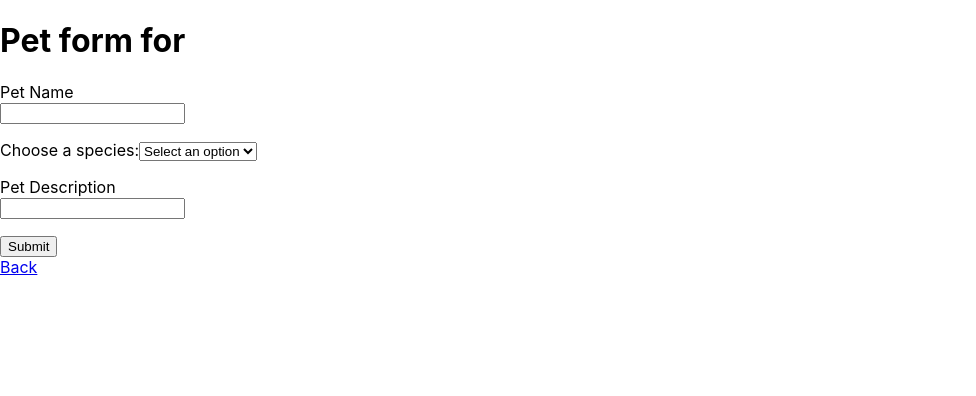
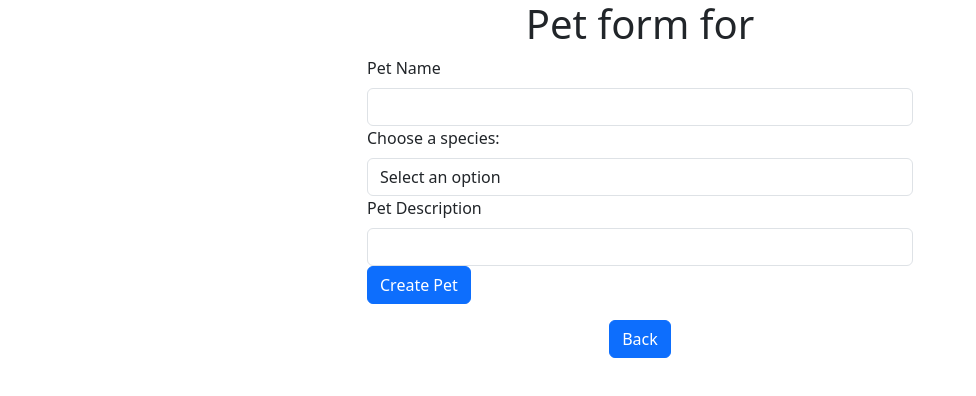
Before and after one commit to Islenna/bloodbank-defunct, a React (Create React App) app in the folder client/: page /pets/new/1 in a window 1280 px wide. Shown: the top 396 px of the page, without its empty margins (0-976 px from the left). Built offline with nearby package versions, Linux system fonts and the light colour scheme; no server answers.

Commit message:
Added Styling

```diff
--- a/client/package.json
+++ b/client/package.json
@@ -7,7 +7,9 @@
     "@testing-library/react": "^13.4.0",
     "@testing-library/user-event": "^13.5.0",
     "axios": "^1.4.0",
+    "bootstrap": "^5.3.0",
     "react": "^18.2.0",
+    "react-bootstrap": "^2.8.0",
     "react-dom": "^18.2.0",
     "react-router-dom": "^6.14.0",
     "react-scripts": "5.0.1",
--- a/client/public/index.html
+++ b/client/public/index.html
@@ -23,8 +23,10 @@
       Unlike "/favicon.ico" or "favicon.ico", "%PUBLIC_URL%/favicon.ico" will
       work correctly both with client-side routing and a non-root public URL.
       Learn how to configure a non-root public URL by running `npm run build`.
-    -->
-    <title>React App</title>
+    --><script src="https://cdn.jsdelivr.net/npm/bootstrap@5.2.3/dist/js/bootstrap.min.js"></script>
+
+
+    <title>Blood Bank</title>
   </head>
   <body>
     <noscript>You need to enable JavaScript to run this app.</noscript>
--- a/client/src/components/OwnerCard.js
+++ b/client/src/components/OwnerCard.js
@@ -1,6 +1,7 @@
 import React, { useState, useEffect } from 'react';
 import axios from 'axios';
 import { Link, useParams, useNavigate } from 'react-router-dom';
+import { Container, Row, Button } from 'react-bootstrap';
 
 export default function OwnerCard() {
     const [owner, setOwner] = useState({});
@@ -22,7 +23,6 @@ export default function OwnerCard() {
         axios
             .get(`http://localhost:8000/api/owners/${id}`)
             .then((res) => {
-
                 setOwner(res.data);
             })
             .catch((err) => console.log(err));
@@ -30,13 +30,14 @@ export default function OwnerCard() {
         axios
             .get(`http://localhost:8000/api/owners/${id}/pets`)
             .then((res) => {
-
                 setPets(res.data);
             })
             .catch((err) => console.log(err));
     }, [id]);
 
     return (
+        <Container>
+            <Row className="justify-content-center">
                 <div>
                     <h1>
                         {owner.firstName} {owner.lastName}'s Information
@@ -44,18 +45,29 @@ export default function OwnerCard() {
                     <p>First Name: {owner.firstName}</p>
                     <p>Last Name: {owner.lastName}</p>
                     <p>Phone Number: {owner.phoneNumber}</p>
+                    <p>Email: {owner.email}</p>
                     <p>Pets:</p>
                     <ul>
                         {pets.map((pet) => (
                             <li key={pet._id}>
                                 <Link to={`/pets/${pet._id}`}>{pet.petName}</Link> - {pet.petType}{' '}
-                        <button onClick={() => deletePet(pet._id)}>Delete</button>
+                                <Button variant="danger" onClick={() => deletePet(pet._id)}>
+                                    Delete
+                                </Button>
                             </li>
                         ))}
                     </ul>
-            <button onClick={() => navigate(`/owners/edit/${id}`)}>Edit</button>
-            <button onClick={() => navigate(`/owners`)}>Back</button>
-            <button onClick={() => navigate(`/pets/new/${id}`)}>Add Pet</button>
+                    <Button variant="primary" onClick={() => navigate(`/owners/edit/${id}`)}>
+                        Edit
+                    </Button>{' '}
+                    <Button variant="primary" onClick={() => navigate(`/owners`)}>
+                        Back
+                    </Button>{' '}
+                    <Button variant="primary" onClick={() => navigate(`/pets/new/${id}`)}>
+                        Add Pet
+                    </Button>
                 </div>
+            </Row>
+        </Container>
     );
 }
--- a/client/src/components/OwnerEdit.js
+++ b/client/src/components/OwnerEdit.js
@@ -1,68 +1,94 @@
-import React, { useEffect, useState } from 'react'
+import React, { useEffect, useState } from 'react';
 import axios from 'axios';
-import { Link, useNavigate, useParams } from "react-router-dom";
+import { Link, useNavigate, useParams } from 'react-router-dom';
+import { Container, Form, Button } from 'react-bootstrap';
 
-const Update = (props) => {
-    const { id } = useParams(); //this process is identical to the one we used with our Details.js component
-    const [firstName, setFirstName] = useState("");
-    const [lastName, setLastName] = useState("");
-    const [phoneNumber, setPhoneNumber] = useState("");
+const Update = () => {
+    const { id } = useParams();
+    const [firstName, setFirstName] = useState('');
+    const [lastName, setLastName] = useState('');
+    const [phoneNumber, setPhoneNumber] = useState('');
+    const [email, setEmail] = useState('');
     const navigate = useNavigate();
 
     useEffect(() => {
-        axios.get(`http://localhost:8000/api/owners/${id}`)
-            .then(res => {
+        axios
+            .get(`http://localhost:8000/api/owners/${id}`)
+            .then((res) => {
                 setFirstName(res.data.firstName);
                 setLastName(res.data.lastName);
                 setPhoneNumber(res.data.phoneNumber);
+                setEmail(res.data.email);
             })
-            .catch(err => console.log(err))
-    }, [id])
+            .catch((err) => console.log(err));
+    }, [id]);
+
     const updateOwner = (e) => {
         e.preventDefault();
-        axios.put(`http://localhost:8000/api/owners/${id}`, {
-            firstName,
-            lastName,
-            phoneNumber
-        })
-            .then(res => {
+        axios
+            .put(`http://localhost:8000/api/owners/${id}`, {
+                firstName,
+                lastName,
+                phoneNumber,
+                email,
+            })
+            .then((res) => {
                 console.log(res);
-                navigate(`/owners/${id}`)
+                navigate(`/owners/${id}`);
+            })
+            .catch((err) => console.log(err));
+    };
 
-            })
-            .catch(err => console.log(err))
-    }
     return (
-        <div>
+        <Container className="text-center">
             <h1>Update an Owner</h1>
-            <form onSubmit={updateOwner}>
-                <p>
-                    <label>First Name</label><br />
-                    <input type="text"
+            <Form onSubmit={updateOwner}>
+                <Form.Group controlId="formFirstName">
+                    <Form.Label>First Name</Form.Label>
+                    <Form.Control
+                        type="text"
                         name="firstName"
                         value={firstName}
-                        onChange={(e) => { setFirstName(e.target.value) }} />
-                </p>
-                <p>
-                    <label>Last Name</label><br />
-                    <input type="text"
+                        onChange={(e) => setFirstName(e.target.value)}
+                        required
+                    />
+                </Form.Group>
+                <Form.Group controlId="formLastName">
+                    <Form.Label>Last Name</Form.Label>
+                    <Form.Control
+                        type="text"
                         name="lastName"
                         value={lastName}
-                        onChange={(e) => { setLastName(e.target.value) }} />
-                </p>
-
-                <p>
-                    <label>Phone Number</label><br />
-                    <input type="text"
+                        onChange={(e) => setLastName(e.target.value)}
+                        required
+                    />
+                </Form.Group>
+                <Form.Group controlId="formPhoneNumber">
+                    <Form.Label>Phone Number</Form.Label>
+                    <Form.Control
+                        type="text"
                         name="phoneNumber"
                         value={phoneNumber}
-                        onChange={(e) => { setPhoneNumber(e.target.value) }} />
-                </p>
+                        onChange={(e) => setPhoneNumber(e.target.value)}
+                        required
+                    />
+                </Form.Group>
+                <Form.Group controlId="formEmail">
+                    <Form.Label>Email</Form.Label>
+                    <Form.Control
+                        type="email"
+                        name="email"
+                        value={email}
+                        onChange={(e) => setEmail(e.target.value)}
+                    />
+                </Form.Group>
+                <Button variant="primary" type="submit">
+                    Update
+                </Button>
+            </Form>
+            <Link to={`/owners`}>Back</Link>
+        </Container>
+    );
+};
 
-                <input type="submit" />
-            </form>
-            <Link to={`/owners`}>Back</Link>
-        </div>
-    )
-}
 export default Update;
--- a/client/src/components/OwnerForm.js
+++ b/client/src/components/OwnerForm.js
@@ -1,47 +1,83 @@
-import React, { useEffect, useState } from 'react'
+import React, { useState } from 'react';
 import axios from 'axios';
 import { Link } from 'react-router-dom';
+import { Container, Form, Button } from 'react-bootstrap';
 
-const OwnerForm= () => {
-    const [firstName, setFirstName] = useState("");
-    const [lastName, setLastName] = useState("");
-    const [phoneNumber, setPhoneNumber] = useState("");
+const OwnerForm = () => {
+    const [firstName, setFirstName] = useState('');
+    const [lastName, setLastName] = useState('');
+    const [phoneNumber, setPhoneNumber] = useState('');
+    const [email, setEmail] = useState('');
 
-
-    const onSubmitHandler = e => {
+    const onSubmitHandler = (e) => {
         e.preventDefault();
 
-        axios.post('http://localhost:8000/api/owners', {
-            firstName,
-            lastName,
-            phoneNumber
-        })
-            .then(res=>console.log(res))
-            .catch(err=>console.log(err))
-    }
-
+        axios
+            .post('http://localhost:8000/api/owners', {
+                firstName,
+                lastName,
+                phoneNumber,
+                email
+            })
+            .then((res) => console.log(res))
+            .catch((err) => console.log(err));
+    };
 
     return (
-        <div>
+        <Container className="text-center">
             <h2>New Owner</h2>
-            <form onSubmit={onSubmitHandler}>
-                <p>
-                    <label>First Name</label><br/>
-                    <input type="text" name="firstName" onChange={(e)=>setFirstName(e.target.value)} value={firstName}/>
-                </p>
-                <p>
-                    <label>Last Name</label><br/>
-                    <input type="text" name="lastName" onChange={(e)=>setLastName(e.target.value)} value={lastName}/>
-                </p>
-                <p>
-                    <label>Phone Number</label><br/>
-                    <input type="text" name="phoneNumber" onChange={(e)=>setPhoneNumber(e.target.value)} value={phoneNumber}/>
+            <Form onSubmit={onSubmitHandler}>
+                <Form.Group controlId="formFirstName">
+                    <Form.Label className="d-block">First Name</Form.Label>
+                    <Form.Control
+                        type="text"
+                        name="firstName"
+                        onChange={(e) => setFirstName(e.target.value)}
+                        value={firstName}
+                        placeholder="Enter first name"
+                        required
+                    />
+                </Form.Group>
+                <Form.Group controlId="formLastName">
+                    <Form.Label className="d-block">Last Name</Form.Label>
+                    <Form.Control
+                        type="text"
+                        name="lastName"
+                        onChange={(e) => setLastName(e.target.value)}
+                        value={lastName}
+                        placeholder="Enter last name"
+                        required
+                    />
+                </Form.Group>
+                <Form.Group controlId="formPhoneNumber">
+                    <Form.Label className="d-block">Phone Number</Form.Label>
+                    <Form.Control
+                        type="text"
+                        name="phoneNumber"
+                        onChange={(e) => setPhoneNumber(e.target.value)}
+                        value={phoneNumber}
+                        placeholder="Enter phone number"
+                        required
+                    />
+                </Form.Group>
+                <Form.Group controlId="formEmail">
+                    <Form.Label className="d-block">Email</Form.Label>
+                    <Form.Control
+                        type="text"
+                        name="email"
+                        onChange={(e) => setEmail(e.target.value)}
+                        value={email}
+                        placeholder="Enter email"
+                        required
+                    />
+                </Form.Group>
+                <Button variant="primary" type="submit">
+                    Submit
+                </Button>
+            </Form>
+            <Link to={`/owners`}>Back</Link>
+        </Container>
+    );
+};
 
-                </p>
-                <input type="submit"/>
-            </form>
-            <Link to={`/owners`}>Back</Link>
-        </div>
-    )
-}
 export default OwnerForm;
--- a/client/src/components/PetCard.js
+++ b/client/src/components/PetCard.js
@@ -1,6 +1,7 @@
 import React, { useState, useEffect } from 'react';
 import axios from 'axios';
 import { Link, useParams, useNavigate } from 'react-router-dom';
+import { Container, Button } from 'react-bootstrap';
 
 export default function PetCard() {
     const [pet, setPet] = useState({});
@@ -30,7 +31,7 @@ export default function PetCard() {
     };
 
     return (
-        <div>
+        <Container className="text-center">
             <h1>{pet.petName}'s Information</h1>
             <p>Pet Name: {pet.petName}</p>
             <p>Pet Type: {pet.petType}</p>
@@ -40,9 +41,16 @@ export default function PetCard() {
             <p>Last Donated: {pet.lastDonated && formatDate(pet.lastDonated)}</p>
             <p>Labwork Status: {pet.labworkStatus}</p>
             <p>Date Labwork Completed: {pet.dateLabworkCompleted && formatDate(pet.dateLabworkCompleted)}</p>
-            <Link to={`/owners/${owner._id}`}>Back</Link>
-            <Link to={`/owners`}>Back to All Owners</Link>
-            <Link to={`/pets/edit/${pet._id}`}>Edit</Link>
-        </div>
+            <Button variant="primary" onClick={() => navigate(`/pets/edit/${id}`)}>
+                Edit
+            </Button>{' '}
+            <Button variant="danger" onClick={() => navigate(`/pets/delete/${id}`)}>
+                Delete
+            </Button>{' '}
+            <Button variant="primary" onClick={() => navigate(`/owners`)}>
+                Back
+            </Button>{' '}
+
+        </Container>
     );
 }
--- a/client/src/components/PetEdit.js
+++ b/client/src/components/PetEdit.js
@@ -1,6 +1,7 @@
 import React, { useState, useEffect } from 'react';
 import axios from 'axios';
 import { Link, useParams, useNavigate } from 'react-router-dom';
+import { Container, Form, Button } from 'react-bootstrap';
 
 const PetEdit = () => {
     const [pet, setPet] = useState({});
@@ -53,21 +54,22 @@ const PetEdit = () => {
     };
 
     return (
-        <div>
+        <Container className="text-center">
             <h1>Edit {pet.petName}'s Information</h1>
-            <form onSubmit={submitHandler}>
-                <div>
-                    <label>Pet Name: </label>
-                    <input
+            <Form onSubmit={submitHandler}>
+                <Form.Group controlId="formPetName">
+                    <Form.Label>Pet Name:</Form.Label>
+                    <Form.Control
                         type="text"
                         name="petName"
                         value={pet.petName || ''}
                         onChange={handleChange}
                     />
-                </div>
-                <div>
-                    <label>Pet Type:</label>
-                    <select
+                </Form.Group>
+                <Form.Group controlId="formPetType">
+                    <Form.Label>Pet Type:</Form.Label>
+                    <Form.Control
+                        as="select"
                         name="petType"
                         value={pet.petType}
                         onChange={handleChange}
@@ -75,13 +77,14 @@ const PetEdit = () => {
                         <option value="">Select a pet type</option>
                         <option value="dog">Canine</option>
                         <option value="cat">Feline</option>
-                    </select>
-                </div>
+                    </Form.Control>
+                </Form.Group>
                 {pet.petType && (
                     <>
-                        <div>
-                            <label>Blood Type:</label>
-                            <select
+                        <Form.Group controlId="formBloodType">
+                            <Form.Label>Blood Type:</Form.Label>
+                            <Form.Control
+                                as="select"
                                 name="bloodType"
                                 value={pet.bloodType || ''}
                                 onChange={handleChange}
@@ -99,20 +102,21 @@ const PetEdit = () => {
                                         <option value="AB">AB</option>
                                     </>
                                 ) : null}
-                            </select>
-                        </div>
-                        <div>
-                            <label>Last Donated:</label>
-                            <input
+                            </Form.Control>
+                        </Form.Group>
+                        <Form.Group controlId="formLastDonated">
+                            <Form.Label>Last Donated:</Form.Label>
+                            <Form.Control
                                 type="date"
                                 name="lastDonated"
                                 value={pet.lastDonated || ''}
                                 onChange={handleChange}
                             />
-                        </div>
-                        <div>
-                            <label>Labwork Status:</label>
-                            <select
+                        </Form.Group>
+                        <Form.Group controlId="formLabworkStatus">
+                            <Form.Label>Labwork Status:</Form.Label>
+                            <Form.Control
+                                as="select"
                                 name="labworkStatus"
                                 value={pet.labworkStatus || ''}
                                 onChange={handleChange}
@@ -121,34 +125,36 @@ const PetEdit = () => {
                                 <option value="Incomplete">Incomplete</option>
                                 <option value="Pending">Pending</option>
                                 <option value="Complete">Complete</option>
-                            </select>
-                        </div>
+                            </Form.Control>
+                        </Form.Group>
                         {pet.labworkStatus === 'Complete' && (
-                            <div>
-                                <label>Date Labwork Completed:</label>
-                                <input
+                            <Form.Group controlId="formDateLabworkCompleted">
+                                <Form.Label>Date Labwork Completed:</Form.Label>
+                                <Form.Control
                                     type="date"
                                     name="dateLabworkCompleted"
                                     value={pet.dateLabworkCompleted || ''}
                                     onChange={handleChange}
                                 />
-                            </div>
+                            </Form.Group>
                         )}
                     </>
                 )}
-                <div>
-                    <label>Description: </label>
-                    <input
+                <Form.Group controlId="formPetDescription">
+                    <Form.Label>Description:</Form.Label>
+                    <Form.Control
                         type="text"
                         name="petDescription"
                         value={pet.petDescription || ''}
                         onChange={handleChange}
                     />
-                </div>
-                <input type="submit" value="Save" />
-            </form>
+                </Form.Group>
+                <Button variant="primary" type="submit">
+                    Save
+                </Button>
+            </Form>
             <Link to={`/owners/${owner._id}`}>Back</Link>
-        </div>
+        </Container>
     );
 };
 
--- a/client/src/components/PetForm.js
+++ b/client/src/components/PetForm.js
@@ -1,8 +1,9 @@
 import React, { useState, useEffect } from 'react';
 import axios from 'axios';
 import { Link, useParams, useNavigate } from 'react-router-dom';
+import { Form, Button, Container, Row, Col } from 'react-bootstrap';
 
-const PetForm = (props) => {
+const PetForm = () => {
     const [ownerFirstName, setOwnerFirstName] = useState('');
     const [ownerLastName, setOwnerLastName] = useState('');
     const [ownerID, setOwnerID] = useState('');
@@ -61,60 +62,55 @@ const PetForm = (props) => {
     };
 
     return (
-        <div>
+        <Container>
+            <Row className="justify-content-center">
+                <Col xs={12} md={8} lg={6}>
+                    <div className="text-center">
                         <h1>Pet form for</h1>
                         <h2>
                             {ownerFirstName} {ownerLastName}
                         </h2>
-            <form onSubmit={createPet}>
-                <p>
-                    <label>Pet Name</label>
-                    <br />
-                    <input
+                    </div>
+
+                    <Form onSubmit={createPet}>
+                        <Form.Group controlId="petName">
+                            <Form.Label>Pet Name</Form.Label>
+                            <Form.Control
                                 type="text"
-                        name="petName"
                                 value={petName}
-                        onChange={(e) => {
-                            setPetName(e.target.value);
-                        }}
+                                onChange={(e) => setPetName(e.target.value)}
                             />
-                </p>
-                <p>
-                    <label>Choose a species:</label>
-                    <select
-                        name="species"
-                        id="species"
+                        </Form.Group>
+
+                        <Form.Group controlId="species">
+                            <Form.Label>Choose a species:</Form.Label>
+                            <Form.Control
+                                as="select"
                                 value={petType}
-                        onChange={(e) => {
-                            setPetType(e.target.value);
-                        }}
+                                onChange={(e) => setPetType(e.target.value)}
                             >
                                 <option value="default">Select an option</option>
                                 <option value="dog">Canine</option>
                                 <option value="cat">Feline</option>
-                    </select>
-                </p>
-                <p>
-                    <label>Pet Description</label>
-                    <br />
-                    <input
+                            </Form.Control>
+                        </Form.Group>
+
+                        <Form.Group controlId="petDescription">
+                            <Form.Label>Pet Description</Form.Label>
+                            <Form.Control
                                 type="text"
-                        name="petDescription"
                                 value={petDescription}
-                        onChange={(e) => {
-                            setPetDescription(e.target.value);
-                        }}
+                                onChange={(e) => setPetDescription(e.target.value)}
                             />
-                </p>
+                        </Form.Group>
+
                         {petType && (
-                    <div>
-                        <label>Blood Type:</label>
-                        <select
+                            <Form.Group controlId="bloodType">
+                                <Form.Label>Blood Type:</Form.Label>
+                                <Form.Control
+                                    as="select"
                                     value={bloodType}
-                            onChange={(e) => {
-                                setBloodType(e.target.value);
-                                setValidationError('');
-                            }}
+                                    onChange={(e) => setBloodType(e.target.value)}
                                 >
                                     <option value="">Select a blood type</option>
                                     {petType === 'dog' || petType === 'canine' ? (
@@ -129,14 +125,25 @@ const PetForm = (props) => {
                                             <option value="AB">AB</option>
                                         </>
                                     ) : null}
-                        </select>
+                                </Form.Control>
+                            </Form.Group>
+                        )}
+
+                        {validationError && <p>{validationError}</p>}
+
+                        <Button variant="primary" type="submit">
+                            Create Pet
+                        </Button>
+                    </Form>
+
+                    <div className="text-center mt-3">
+                        <Button as={Link} to={`/owners/${id}`} variant="primary">
+                            Back
+                        </Button>
                     </div>
-                )}
-                {validationError && <p>{validationError}</p>}
-                <input type="submit" />
-            </form>
-            <Link to={`/owners/${id}`}>Back</Link>
-        </div>
+                </Col>
+            </Row>
+        </Container>
     );
 };
 
```
Also changed, not shown: client/src/App.js (+12 -10 lines), client/src/components/NightModeToggle.js (added, +20 -0 lines), client/src/components/OwnerList.js (+28 -30 lines), 2 other files (tests, documents, lock files or other folders). Lines whose indentation alone changed are shown as unchanged.
